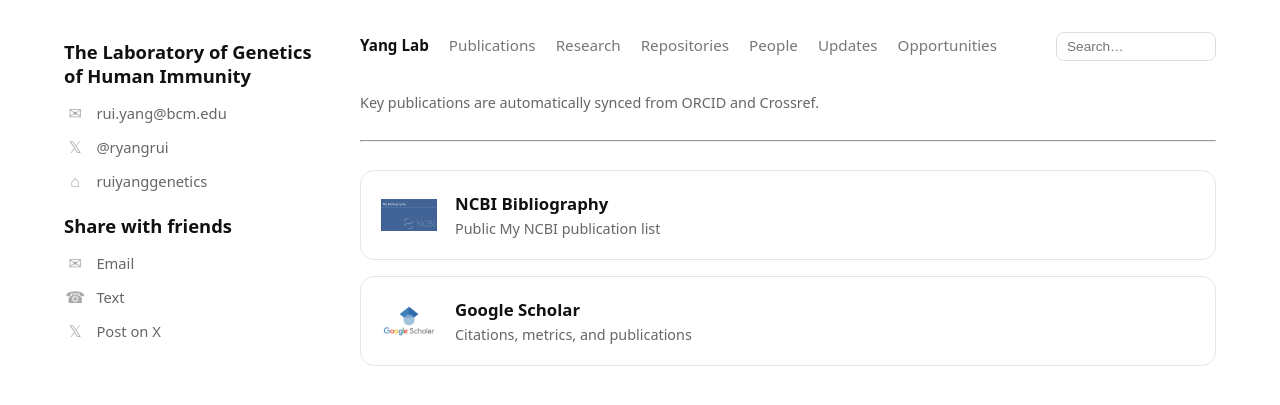
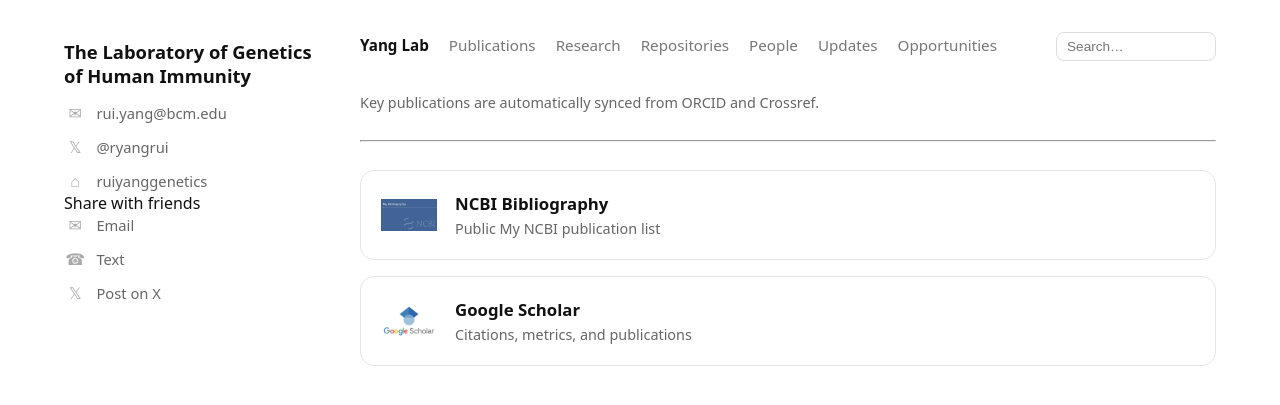
Before and after one commit to ruiyanggenetics/ghilab, a Jekyll site: the page built from publications.md, in a window 1280 px wide. Shown: the top 405 px of the page. Built offline with Jekyll 4.4.1, drawn with Linux system fonts in a browser that asks for light colours.

Commit message:
Update default.html

```diff
--- a/_layouts/default.html
+++ b/_layouts/default.html
@@ -44,7 +44,7 @@
   <!-- =========================
        SHARE
        ========================= -->
-  <div class="sidebar-title" style="margin-top:22px;">
+  <div class="sidebar-label">
     Share with friends
   </div>
 
```
